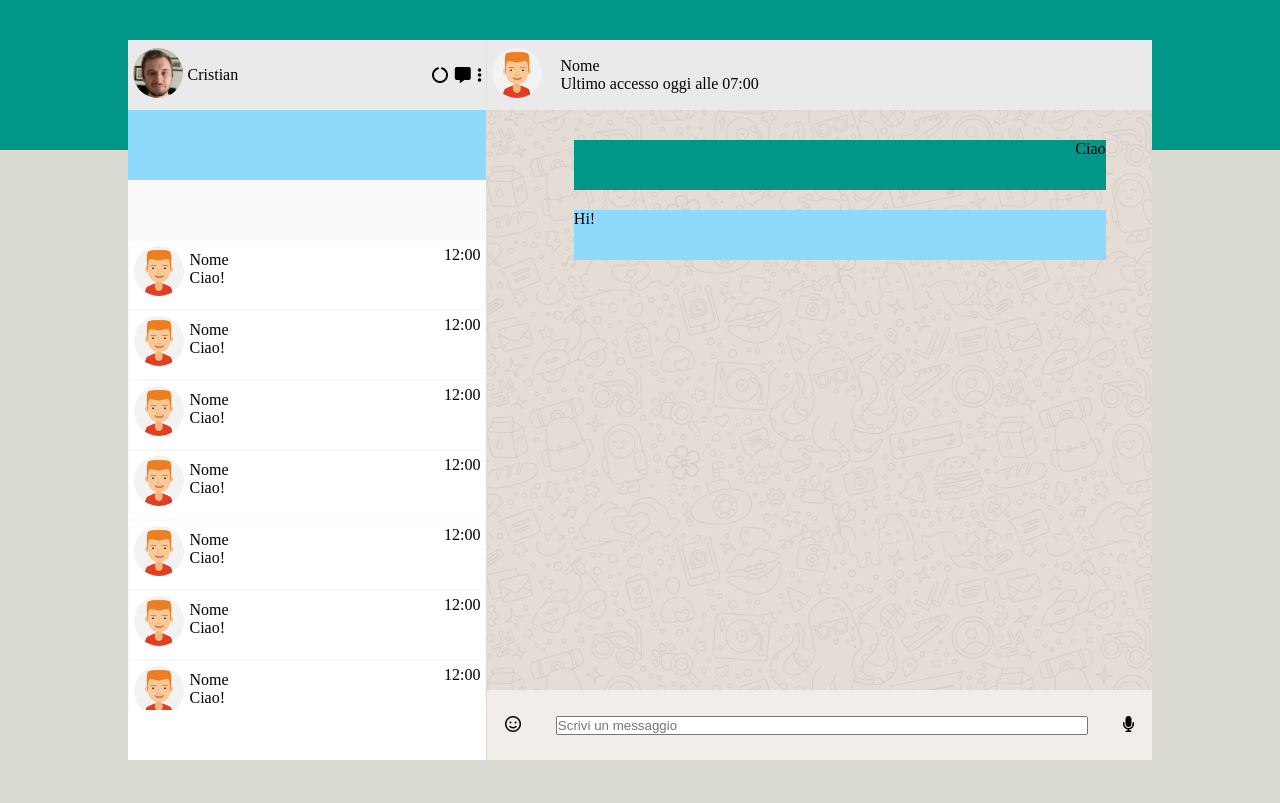
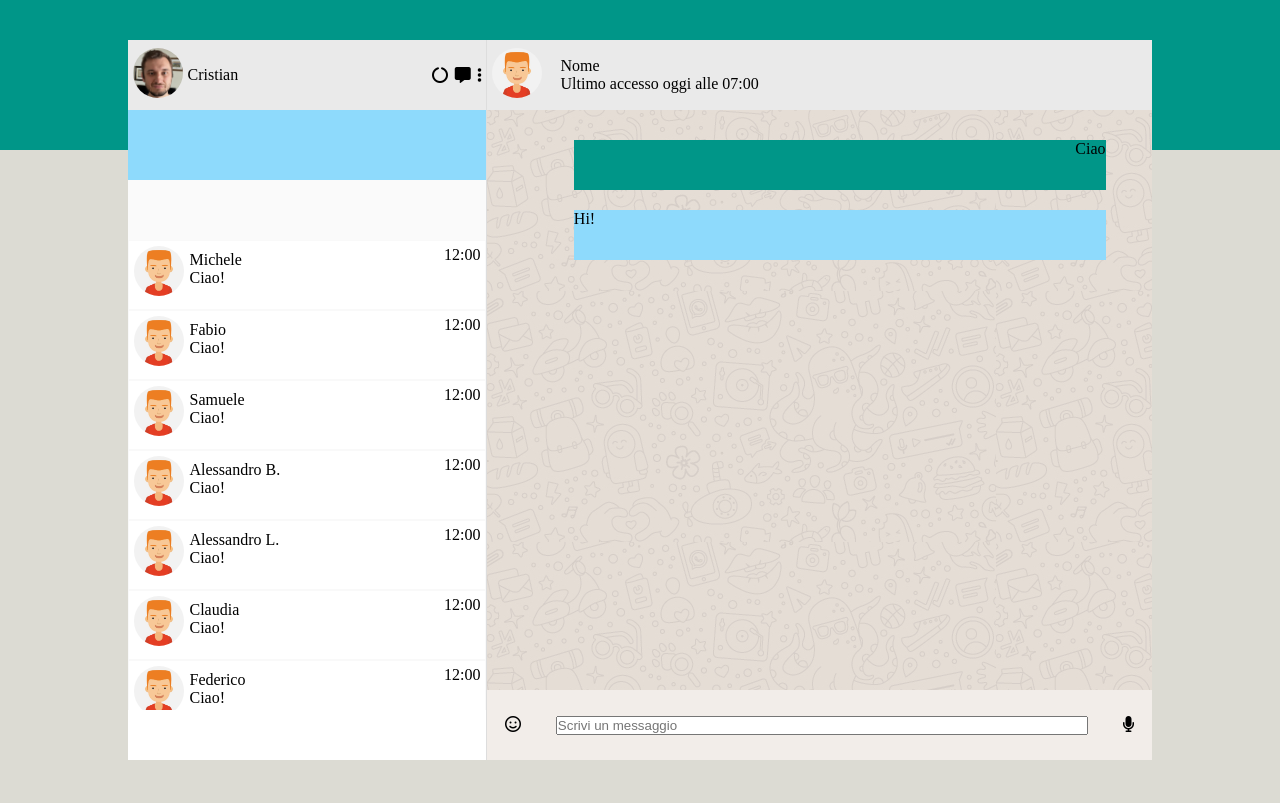
Before and after one commit to Thunderbird93/vue-boolzapp, a plain HTML site: page Milestone 1/index.html in a window 1280 px wide. Drawn offline with nearby package versions, Linux system fonts and the light colour scheme.

Commit message:
[add] contact names

```diff
--- a/Milestone 1/index.html
+++ b/Milestone 1/index.html
@@ -40,7 +40,7 @@
                                 <img src="../img/avatar_1.jpg" alt="">
                             </div>
                             <div class="info">
-                                <div class="nome-utente">Nome</div>
+                                <div class="nome-utente">{{contact.name}}</div>
                                 <div class="last-msg">Ciao!</div>
                             </div>
                             <div class="orario">12:00</div>
```
